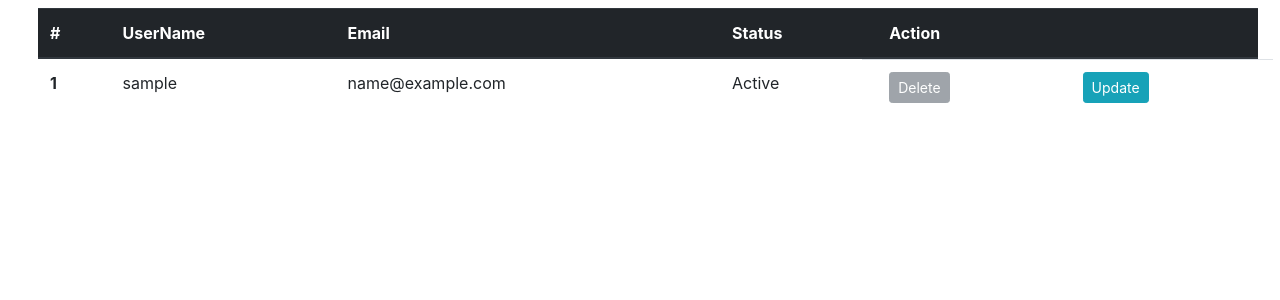
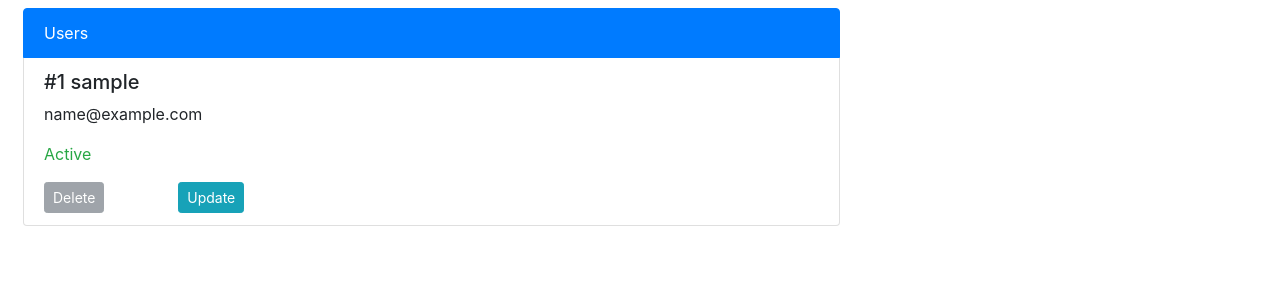
Before and after one commit to TaseenAnsari/taskrudra, a Node server app: page / in a window 1280 px wide. Shown: the part 56-356 px from the top of the page. Run offline with Node 20, Linux system fonts and the light colour scheme; the visitor is signed in with stand-in values (Sample User, id 1); some libraries are stand-ins or nearby versions.

Commit message:
Changes Done

```diff
--- a/controllers/users.js
+++ b/controllers/users.js
@@ -30,7 +30,7 @@ module.exports.deleteUser = async (req, res, next) => {
 module.exports.updateUser = async (req, res, next) => {
     try {
         const user = await User.find({_id:req.params.id})
-        res.render('update',{message:"",email:user[0].email,status:user[0].status,id:user[0]._id,username:req.body.payload.username})
+        res.render('update',{message:"",email:user[0].email,status:user[0].status,id:user[0]._id,username:req.body.payload.username,usernameu:user[0].username})
 
     }
     catch (err) {
@@ -43,6 +43,7 @@ module.exports.update = async (req, res, next) => {
         if(!req.body.status) statusone = false
         else statusone = true
         const user = await User.updateOne({_id:req.params.id},{$set:{
+            username:req.body.username,
             email:req.body.email,
             status:statusone
         }})
@@ -51,6 +52,6 @@ module.exports.update = async (req, res, next) => {
     }
     catch (err) {
         const users = await User.find({_id:req.params.id})
-        return res.render('update',{message:"Email Already Used",email:users[0].email,status:users[0].status,id:users[0]._id,username:req.body.payload.username})
+        return res.render('update',{message:"User Already Used",email:users[0].email,status:users[0].status,id:users[0]._id,username:req.body.payload.username,usernameu:users[0].username})
     }
 }
--- a/middleware/sendmail.js
+++ b/middleware/sendmail.js
@@ -53,11 +53,10 @@ module.exports = async (req, res, next) => {
         sgMail
             .send(msg)
             .then((response) => {
-                console.log(response[0].statusCode)
-                res.send("<h2>Email has been sent</h2><br><strong>check your mail Box or Spam</strong>")
+                return res.render('forgot', { message: "Email Successfully Send",type:"success" })
             })
             .catch((error) => {
-                res.send("Something went wrong")
+                return res.render('forgot', { message: "Something Went Wrong" ,type:"danger"})
             })
 
     }
--- a/views/forgot.ejs
+++ b/views/forgot.ejs
@@ -59,7 +59,7 @@
                 <input type="email" class="form-control" placeholder="Email" name="email" required="required">
             </div>
             <div class="form-group">
-                <p class="text-danger"><%- message %></p>
+                <p class="text-<%- type %>"><%- message %></p>
             </div>
             <div class="form-group">
                 <button type="submit" class="btn btn-primary btn-block">Proceed</button>
--- a/views/index.ejs
+++ b/views/index.ejs
@@ -17,6 +17,8 @@
         crossorigin="anonymous"></script>
     <link rel="stylesheet" href="https://maxcdn.bootstrapcdn.com/bootstrap/4.0.0/css/bootstrap.min.css"
         integrity="sha384-Gn5384xqQ1aoWXA+058RXPxPg6fy4IWvTNh0E263XmFcJlSAwiGgFAW/dAiS6JXm" crossorigin="anonymous">
+        <style>
+        </style>
 </head>
 
 <body class="col">
@@ -45,74 +47,57 @@
     <header>
 
     </header>
-    <section>
-        <div class="container-fluid table-resposive m-2" id="table">
-            <table class="table">
-                <thead class="thead-dark">
-                    <tr>
-                        <th scope="col">#</th>
-                        <th scope="col">UserName</th>
-                        <th scope="col">Email</th>
-                        <th scope="col">Status</th>
-                        <th scope="col">Action</th>
-                    </tr>
-                </thead>
-                <tbody>
+    <section class="">
+        <div class=" p-2 col-8" id="user">
+        <ul class="list-group">
+            <li class="list-group-item active">Users</li>
             <% if(data[0].username==="no-data" ){ %>
-
-                        <tr>
-                            <th>
-                                0
-                            </th>
-                            <td>
-                                No data
-                            </td>
-                        </tr>
+                <p>No Data</p>
                 <% } else { %>
                     <% for(var i=0; i < data.length; i++) { %>
-                                <tr>
-                                    <th scope="row">
-                                        <%- i+1 %>
-                                    </th>
-                                    <td>
+                        <li class="list-group-item">
+                            <h5>#<%- i+1 %>
                                     <%- data[i].username %>
-                                    </td>
-                                    <td>
+                                        </h3>
+                                        <p>
                                             <%- data[i].email %>
-                                    </td>
-                                    <td>
+                                        </p>
+                                        <p>
                                             <% if(!username===data[i].status){ %>
-                                            De-Active
+                                                <span class="text-danger"> De-Active</span>
                                                 <%} else{ %>
-                                                Active
+                                                    <span class="text-success"> Active</span>
                                                     <% } %>
-                                    </td>
+                                        </p>
                                         <% if(username===data[i].username){ %>
-                                        <td class="row">
-                                            <form class="col" method="" action="">
+                                            <div class="row">
+                                                <form class="col-2" method="" action="">
                                                     <input type="submit" class="btn btn-sm btn-secondary" value="Delete"
                                                         disabled>
                                                 </form>
-                                            <form method="get" action="/api/updateuser/<%- data[i]._id %>" class="col">
+                                                <form method="get" action="/api/updateuser/<%- data[i]._id %>"
+                                                    class="col-10">
                                                     <input type="submit" class="btn btn-sm btn-info" value="Update">
                                                 </form>
-                                        </td>
+                                            </div>
                                             <%} else{ %>
-                                            <td class="row">
+                                                <div class="row">
                                                     <form method="post" action="/api/deleteuser/<%- data[i]._id %>"
-                                                    class="col">
-                                                    <input type="submit" class="btn btn-sm btn-danger" value="Delete">
+                                                        class="col-2">
+                                                        <input type="submit" class="btn btn-sm btn-danger"
+                                                            value="Delete">
                                                     </form>
                                                     <form method="get" action="/api/updateuser/<%- data[i]._id %>"
-                                                    class="col">
+                                                        class="col-10">
                                                         <input type="submit" class="btn btn-sm btn-info" value="Update">
                                                     </form>
-                                            </td>
+                                                </div>
                                                 <% } %>
-                                </tr>
+                        </li>
                         <% } }%>
-                </tbody>
-            </table>
+        </ul>
+        </div>
+    </div>
 
 
     </section>
--- a/views/reset.ejs
+++ b/views/reset.ejs
@@ -66,7 +66,7 @@
                 <input type="password" class="form-control" placeholder="Password" name="password" required="required">
             </div>
             <div class="form-group">
-                <input type="text" class="form-control" placeholder="Re-Enter Password" name="password2" required="required">
+                <input type="password" class="form-control" placeholder="Re-Enter Password" name="password2" required="required">
             </div>
             <div class="form-group">
                 <p class="text-danger"><%- message %></p>
--- a/views/update.ejs
+++ b/views/update.ejs
@@ -74,6 +74,10 @@
         <form action="/api/updateuser/<%- id %>" method="post">
             <h2 class="text-center">Update User</h2>
             <div class="form-group">
+                <input type="text" class="form-control" placeholder="Username" name="username" required="required"
+                    value="<%- usernameu %>">
+            </div>
+            <div class="form-group">
                 <input type="email" class="form-control" placeholder="Email" name="email" required="required"
                     value="<%- email %>">
             </div>
```
Also changed, not shown: controllers/userAuth.js (+6 -6 lines). Lines whose indentation alone changed are shown as unchanged.
